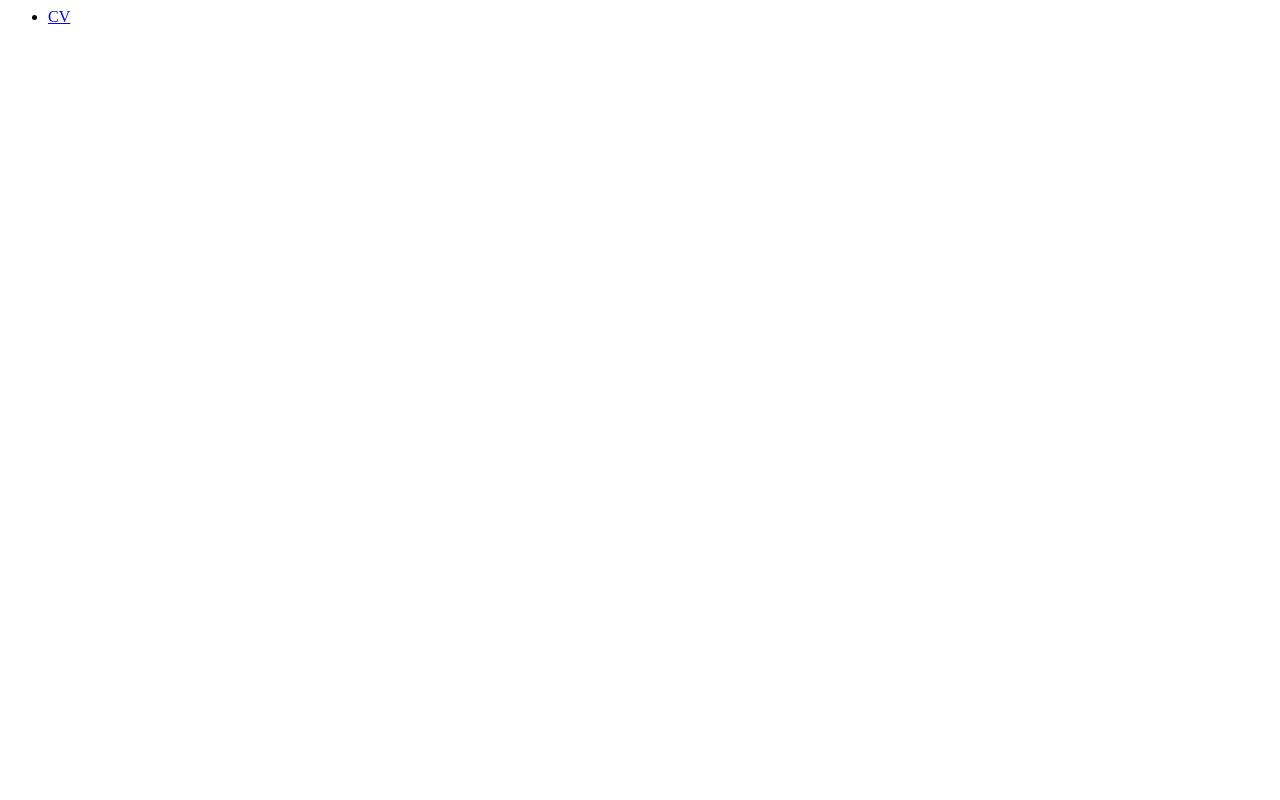
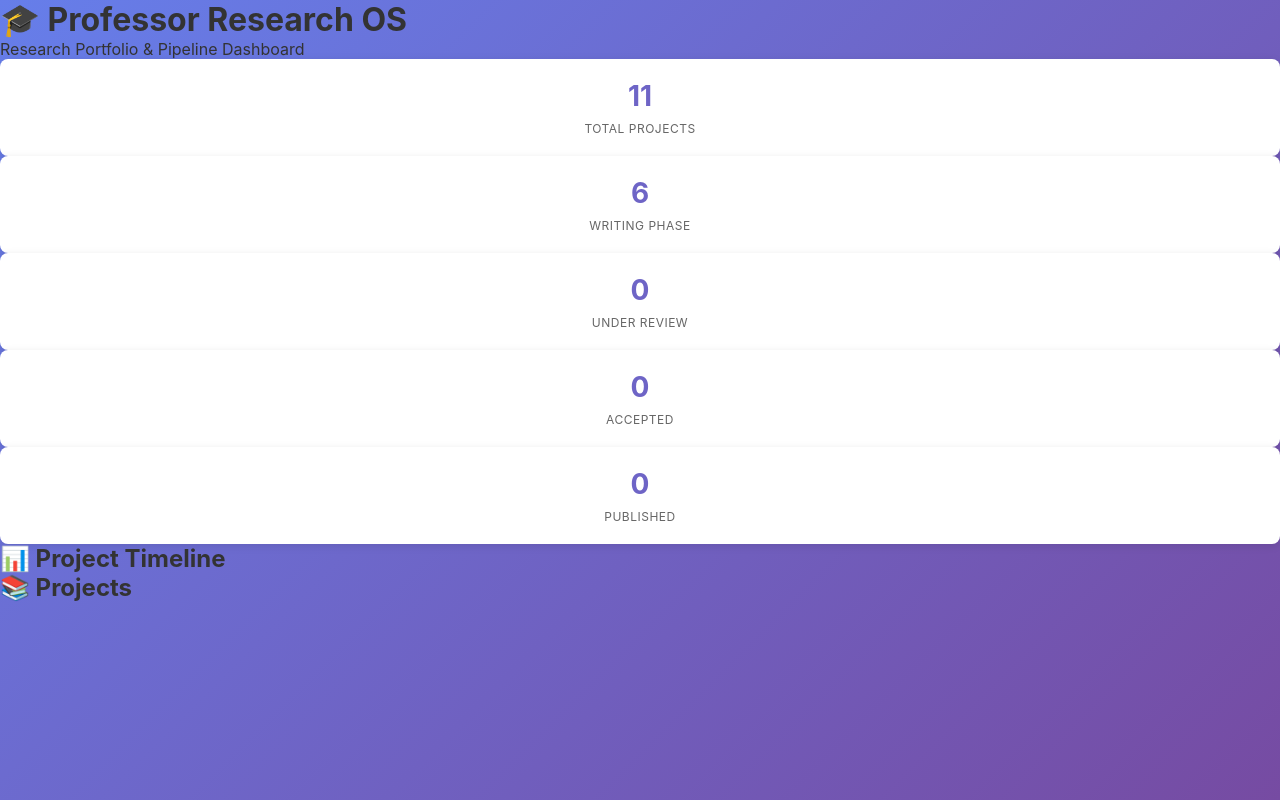
Before and after one commit to Faborja83/project-dashboard, a plain HTML site: page index.html in a window 1280 px wide. Drawn offline with Linux system fonts and the light colour scheme.

Commit message:
Create index.html with basic layout and content
Added initial HTML structure for the Professor Research OS.

```diff
--- a/index.html
+++ b/index.html
@@ -1,6 +1,27 @@
-<nav>
-    <ul>
-        <li><a href="cv.html">CV</a></li>
-        <!-- Other navigation links -->
-    </ul>
-</nav>
+<!DOCTYPE html>
+<html>
+<head>
+<meta charset="UTF-8">
+<title>Professor Research OS</title>
+<link rel="stylesheet" href="styles.css">
+</head>
+
+<body>
+
+<header>
+  <h1>🎓 Professor Research OS</h1>
+  <p>Research Portfolio & Pipeline Dashboard</p>
+</header>
+
+<section id="stats"></section>
+
+<h2>📊 Project Timeline</h2>
+<div id="timeline"></div>
+
+<h2>📚 Projects</h2>
+<div id="projects"></div>
+
+<script src="app.js"></script>
+
+</body>
+</html>
```
